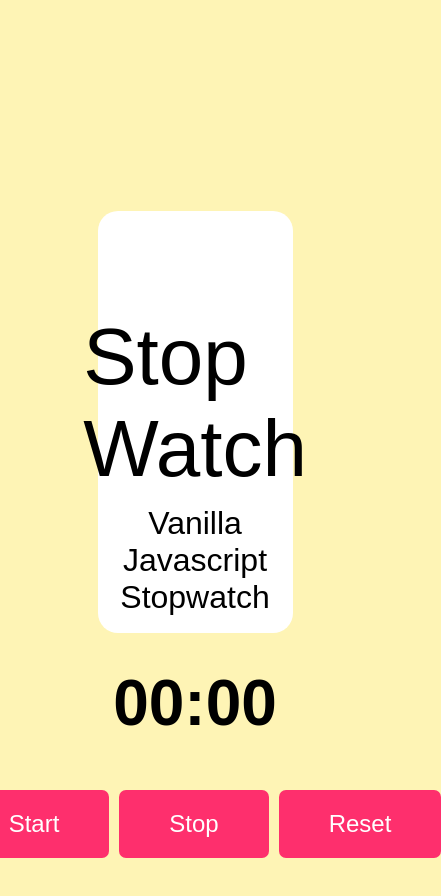
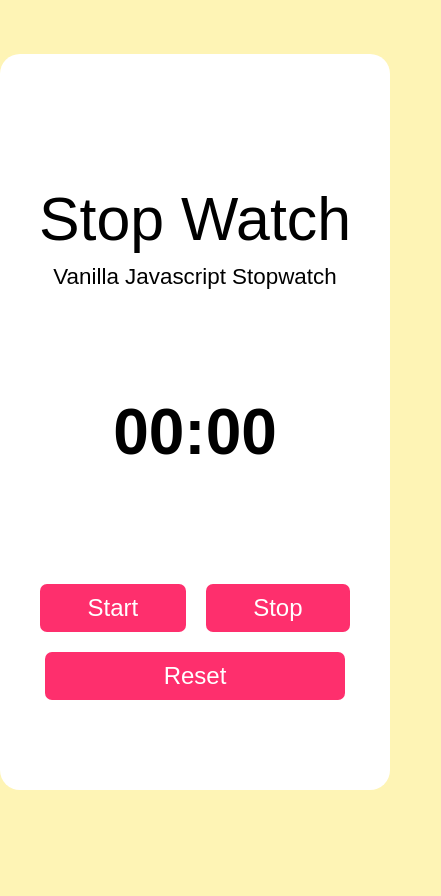
Before and after one commit to Gazdag99/stop-watch, a plain HTML site: page index.html in a window 390 px wide. Shown: the whole page, 441 px wide, since content can reach past the window. After the commit the page ends 844 px from the top, so only its background shows below. Drawn offline with Linux system fonts and the light colour scheme.

Commit message:
Responsivity V1

```diff
--- a/style.css
+++ b/style.css
@@ -25,23 +25,29 @@ justify-content: space-between;
 align-items: center;
 }
 
-.btn-container{
+.btn-container {
     display: flex;
-    align-items: center;
+    flex-wrap: wrap;
     justify-content: center;
-    padding: 50px 0 160px 0;
+    padding: 50px 0;
+    max-width: 100%;
+    box-sizing: border-box;
 }
-.btn-container .btn{
+
+.btn-container .btn {
     background: #fe2f6d;
-    border: none ;
+    border: none;
     padding: 20px 50px;
-    margin: 0px 0 0 10px;
+    margin: 10px;
     color: #fff;
     font-weight: 400;
     font-size: x-large;
     border-radius: 7px;
-    cursor:pointer;
+    cursor: pointer;
+    flex-grow: 1;
+    max-width: 300px;
 }
+
 
 .wrapper .text-container h1{
     font-size: 5rem;
@@ -74,3 +80,31 @@ align-items: center;
 .btn:active{
    padding: 18px 48px;
 }
+
+@media only screen and (max-width: 900px) {
+    .wrapper .text-container h1{
+    font-size: 3.8rem ;
+    text-align: center;
+   }
+
+   .wrapper .text-container h2{
+    font-size: 1.4rem ;
+    text-align: center;
+   }
+
+   div.wrapper{
+    width: 75%;
+   }
+  }
+
+  @media only screen and (max-width: 500px) {
+    .btn-container .btn{
+        padding: 10px 20px
+    }
+
+    div.wrapper{
+        width: 90%;
+        height: 80%;
+        padding: 30px;
+       }
+  }
```
